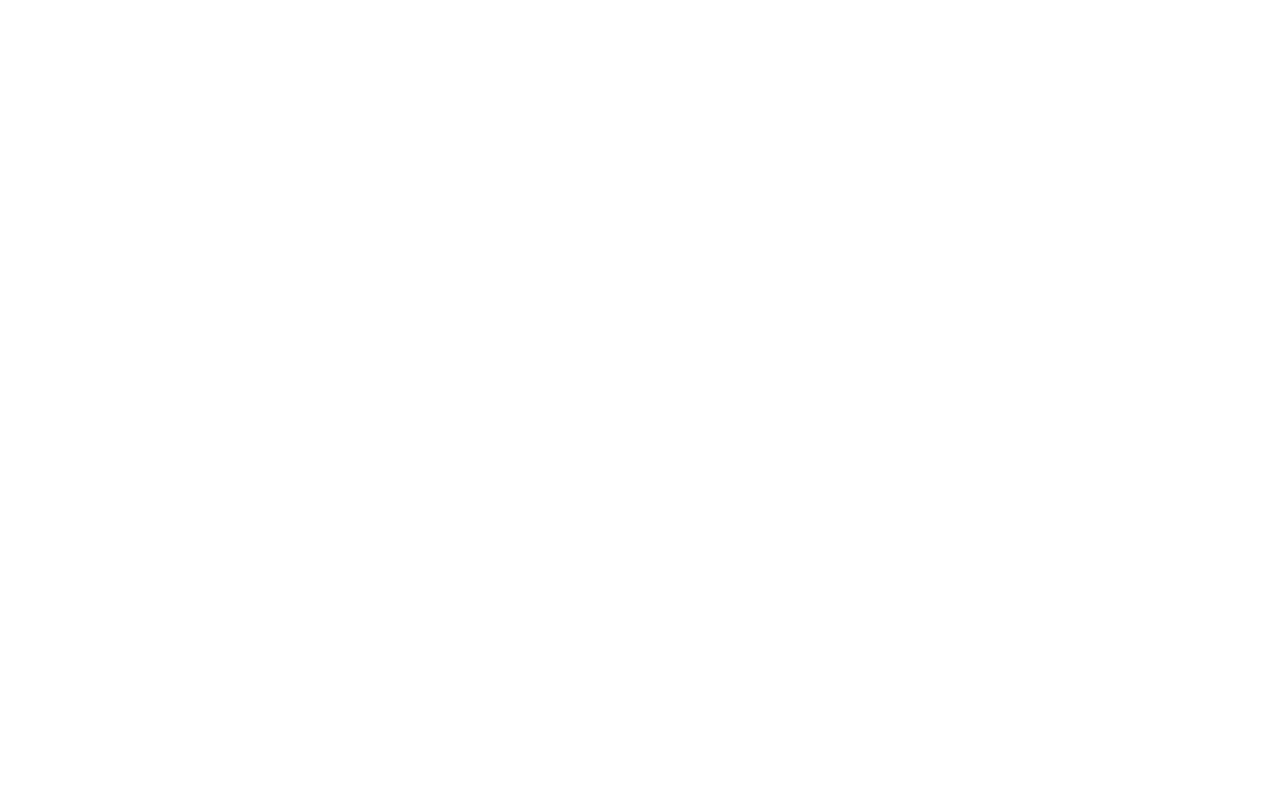
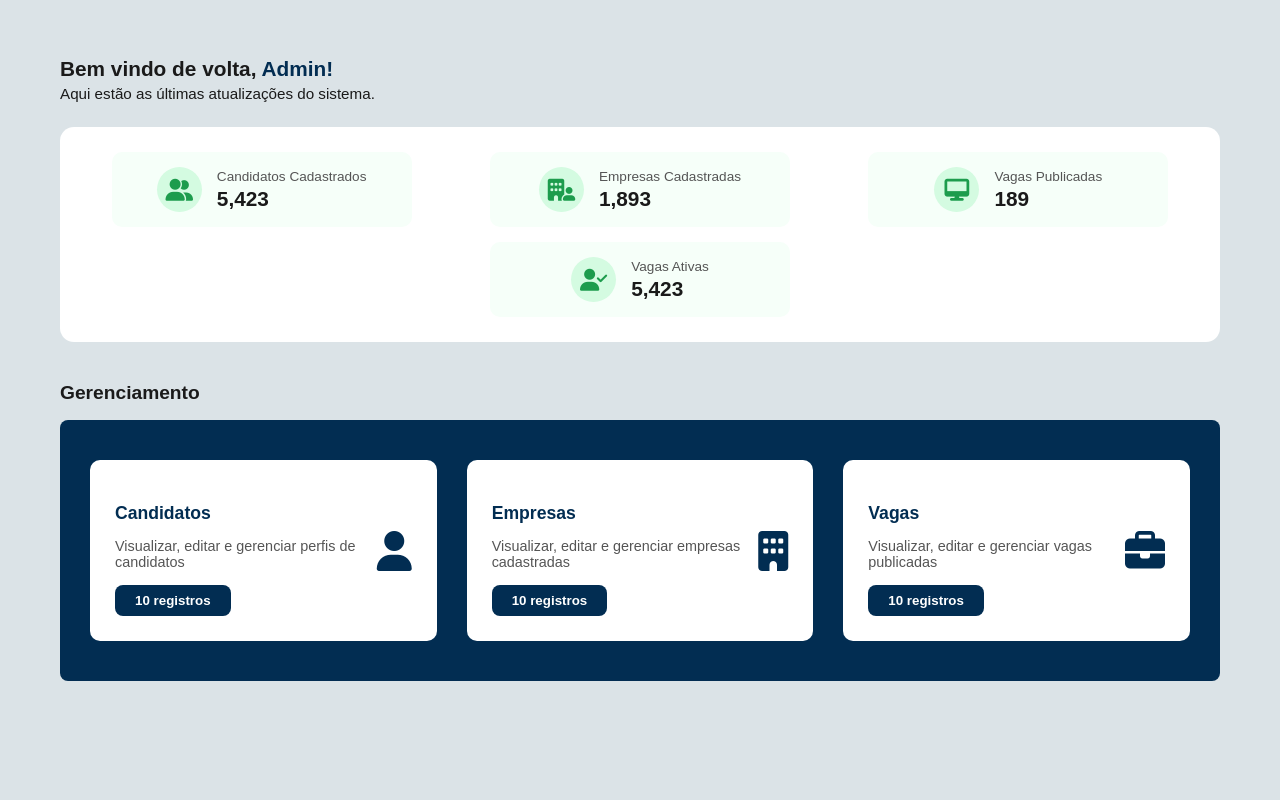
Before and after one commit to AlanCosta2102/Projeto-Integrador-WorkConnect, a Django app: page /administrador/ in a window 1280 px wide. Before the commit the page is empty. Run offline with Django 5.2, Linux system fonts and the light colour scheme.

Commit message:
Resolvendo conflitos

```diff
--- /dev/null
+++ b/administrador/static/administrador/css/dashboard.css
@@ -0,0 +1,138 @@
+body {
+  font-family: 'Poppins', sans-serif;
+  background-color: #dbe3e7;
+  margin: 0;
+  padding: 0;
+  color: #1a1a1a;
+}
+
+.dashboard {
+  padding: 40px 60px;
+}
+
+.boas-vindas h1 {
+  font-size: 1.3rem;
+  font-weight: 700;
+  margin-bottom: 4px;
+}
+
+.boas-vindas h1 span {
+  color: #022D52;
+}
+
+.boas-vindas p {
+  margin-top: 0;
+  font-size: 0.95rem;
+}
+
+.metricas {
+  margin-top: 25px;
+  background-color: #ffffff;
+  border-radius: 14px;
+  display: flex;
+  justify-content: space-around;
+  flex-wrap: wrap;
+  padding: 25px 20px;
+  gap: 15px;
+}
+
+.metricas .card {
+  display: flex;
+  align-items: center;
+  gap: 15px;
+  background-color: #f6fff9;
+  border-radius: 10px;
+  padding: 15px 25px;
+  flex: 1;
+  min-width: 220px;
+  max-width: 250px;
+  justify-content: center;
+}
+
+.metricas .icon {
+  width: 45px;
+  height: 45px;
+  border-radius: 50%;
+  background-color: #d4fbe1;
+  display: flex;
+  align-items: center;
+  justify-content: center;
+}
+
+.metricas .icon i {
+  color: #1d9c4d;
+  font-size: 22px;
+}
+
+.metricas .info p {
+  font-size: 0.85rem;
+  margin: 0;
+  color: #555;
+}
+
+.metricas .info h3 {
+  margin: 3px 0 0;
+  font-size: 1.3rem;
+  font-weight: 700;
+}
+
+.titulo-gerenciamento {
+  margin-top: 40px;
+  font-weight: 700;
+  font-size: 1.2rem;
+}
+
+.painel-gerenciamento {
+  background-color: #022D52;
+  border-radius: 8px;
+  padding: 40px 30px;
+  margin-top: 10px;
+  display: grid;
+  grid-template-columns: repeat(auto-fit, minmax(320px, 1fr));
+  gap: 30px;
+}
+
+.bloco {
+  background-color: #ffffff;
+  border-radius: 10px;
+  padding: 25px;
+  display: flex;
+  justify-content: space-between;
+  align-items: center;
+  transition: transform 0.2s ease;
+}
+
+.bloco:hover {
+  transform: translateY(-3px);
+}
+
+.bloco .texto h3 {
+  color: #022D52;
+  margin-bottom: 5px;
+  font-size: 1.1rem;
+}
+
+.bloco .texto p {
+  font-size: 0.9rem;
+  color: #555;
+  margin-bottom: 15px;
+}
+
+.bloco button {
+  background-color: #022D52;
+  color: white;
+  border: none;
+  padding: 8px 20px;
+  border-radius: 8px;
+  font-weight: 600;
+  cursor: pointer;
+}
+
+.bloco button:hover {
+  background-color: #083b74;
+}
+
+.bloco i {
+  font-size: 40px;
+  color: #022D52;
+}
--- a/administrador/templates/administrador/dashboard.html
+++ b/administrador/templates/administrador/dashboard.html
@@ -0,0 +1,92 @@
+{% load static %}
+<!DOCTYPE html>
+<html lang="pt-br">
+<head>
+  <meta charset="UTF-8">
+  <meta name="viewport" content="width=device-width, initial-scale=1.0">
+  <title>Dashboard - Administrador</title>
+  <link rel="stylesheet" href="{% static 'administrador/css/dashboard.css' %}">
+  <link rel="stylesheet" href="https://cdnjs.cloudflare.com/ajax/libs/font-awesome/6.5.0/css/all.min.css">
+</head>
+<body>
+  <main class="dashboard">
+    <section class="boas-vindas">
+      <h1>Bem vindo de volta, <span>Admin!</span></h1>
+      <p>Aqui estão as últimas atualizações do sistema.</p>
+    </section>
+
+    <section class="metricas">
+      <div class="card">
+        <div class="icon">
+          <i class="fa-solid fa-user-group"></i>
+        </div>
+        <div class="info">
+          <p>Candidatos Cadastrados</p>
+          <h3>5,423</h3>
+        </div>
+      </div>
+
+      <div class="card">
+        <div class="icon">
+          <i class="fa-solid fa-building-user"></i>
+        </div>
+        <div class="info">
+          <p>Empresas Cadastradas</p>
+          <h3>1,893</h3>
+        </div>
+      </div>
+
+      <div class="card">
+        <div class="icon">
+          <i class="fa-solid fa-desktop"></i>
+        </div>
+        <div class="info">
+          <p>Vagas Publicadas</p>
+          <h3>189</h3>
+        </div>
+      </div>
+
+      <div class="card">
+        <div class="icon">
+          <i class="fa-solid fa-user-check"></i>
+        </div>
+        <div class="info">
+          <p>Vagas Ativas</p>
+          <h3>5,423</h3>
+        </div>
+      </div>
+    </section>
+
+    <h2 class="titulo-gerenciamento">Gerenciamento</h2>
+
+    <section class="painel-gerenciamento">
+      <div class="bloco">
+        <div class="texto">
+          <h3>Candidatos</h3>
+          <p>Visualizar, editar e gerenciar perfis de candidatos</p>
+          <button>10 registros</button>
+        </div>
+        <i class="fa-solid fa-user"></i>
+      </div>
+
+      <div class="bloco">
+        <div class="texto">
+          <h3>Empresas</h3>
+          <p>Visualizar, editar e gerenciar empresas cadastradas</p>
+          <button>10 registros</button>
+        </div>
+        <i class="fa-solid fa-building"></i>
+      </div>
+
+      <div class="bloco">
+        <div class="texto">
+          <h3>Vagas</h3>
+          <p>Visualizar, editar e gerenciar vagas publicadas</p>
+          <button>10 registros</button>
+        </div>
+        <i class="fa-solid fa-briefcase"></i>
+      </div>
+    </section>
+  </main>
+</body>
+</html>
--- a/core/static/core/css/candidaturas_candidato.css
+++ b/core/static/core/css/candidaturas_candidato.css
@@ -1,4 +1,3 @@
-/* ======== LAYOUT GERAL ======== */
 html, body {
   height: 100%;
   margin: 0;
--- a/core/static/core/css/tela_principal_candidato.css
+++ b/core/static/core/css/tela_principal_candidato.css
@@ -1,4 +1,3 @@
-/* ======== LAYOUT GERAL ======== */
 html, body {
   height: 100%;
   margin: 0;
@@ -20,7 +19,6 @@ html, body {
   flex: 1;
 }
 
-/* ======== NAVBAR ======== */
 .navbar {
   background-color: #DAE2E5;
   padding: 0.3rem 3rem 0rem 3rem;
@@ -56,7 +54,6 @@ html, body {
   color: #1e56a0;
 }
 
-/* ======== HERO SECTION ======== */
 .hero {
   background-color: #DAE2E5;
   padding: 3rem 4rem;
@@ -271,7 +268,6 @@ html, body {
     text-decoration: none;
     float: right;
 }
-/* Legenda */
 .vagas-legenda {
     display: flex;
     flex-direction: column;
```
